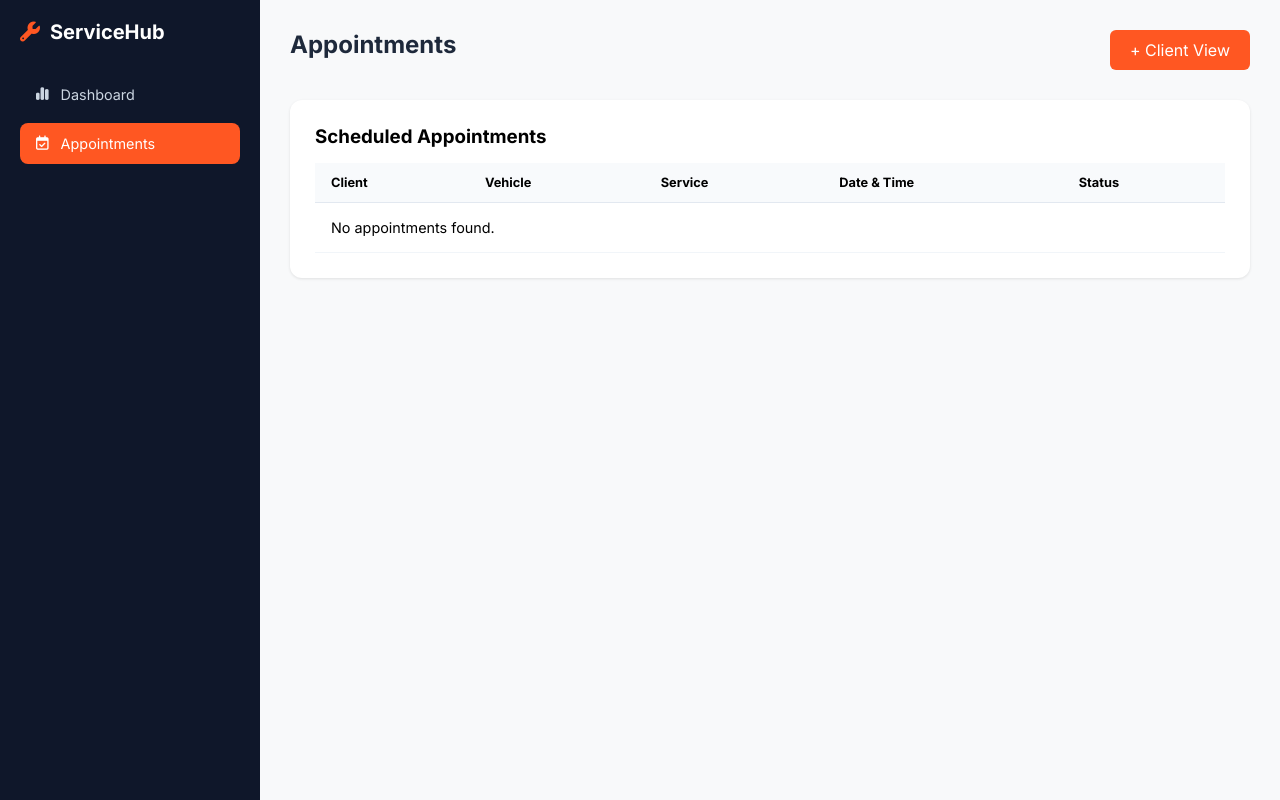
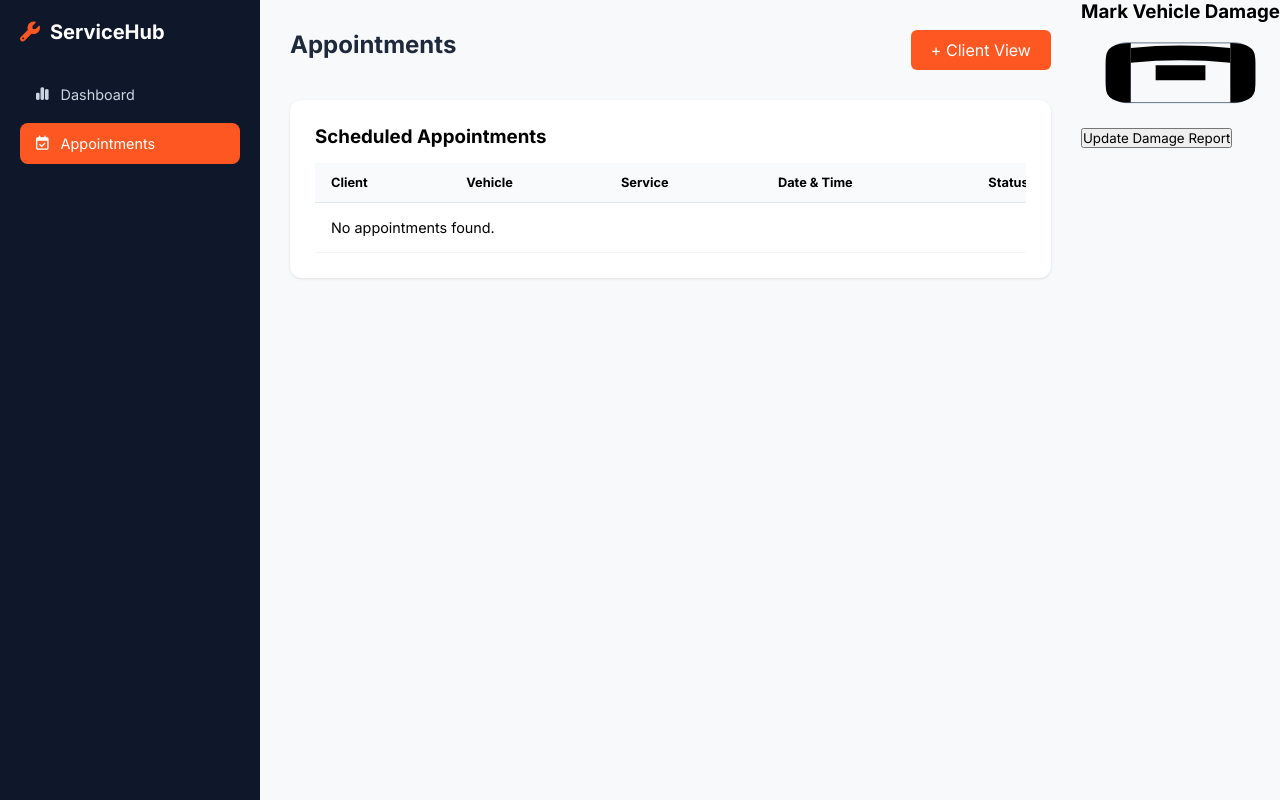
Before and after one commit to erick055/ServiceHub, a PHP site: page /admin-appointments.php in a window 1280 px wide. Run offline with PHP 8.4, Linux system fonts and the light colour scheme; data that the repository does not hold is empty.

Commit message:
Add files via upload

```diff
--- a/servicehub/admin-appointments.php
+++ b/servicehub/admin-appointments.php
@@ -43,8 +43,8 @@ $result = $conn->query($sql);
             <i class="fa-solid fa-wrench" style="color: var(--primary-orange);"></i> ServiceHub
         </div>
         <ul class="nav-menu">
-            <li><a href="dashboard.php" class="nav-link"><i class="fa-solid fa-chart-simple"></i> Dashboard</a></li>
-            <li><a href="appointments.php" class="nav-link active"><i class="fa-regular fa-calendar-check"></i> Appointments</a></li>
+            <li><a href="admin-dashboard.php" class="nav-link"><i class="fa-solid fa-chart-simple"></i> Dashboard</a></li>
+            <li><a href="admin-appointments.php" class="nav-link active"><i class="fa-regular fa-calendar-check"></i> Appointments</a></li>
         </ul>
     </aside>
 
@@ -90,5 +90,26 @@ $result = $conn->query($sql);
             </div>
         </section>
     </main>
+    <div class="car-container">
+    <h3>Mark Vehicle Damage</h3>
+    <svg viewBox="0 0 400 200" xmlns="http://www.w3.org/2000/svg">
+        <rect x="50" y="40" width="300" height="120" rx="40" fill="none" stroke="#64748b" stroke-width="2"/>
+
+        <path id="hood" class="car-part" d="M100 50 Q200 40 300 50 L300 80 Q200 70 100 80 Z" />
+        <text x="200" y="70" class="part-label">HOOD</text>
+
+        <path id="front_bumper" class="car-part" d="M50 70 Q50 40 100 40 L100 160 Q50 160 50 130 Z" />
+        <text x="75" y="105" class="part-label" transform="rotate(-90 75,105)">FRONT</text>
+
+        <path id="roof" class="car-part" d="M150 85 h100 v30 h-100 z" />
+        <text x="200" y="105" class="part-label">ROOF</text>
+
+        <path id="rear_bumper" class="car-part" d="M350 70 Q350 40 300 40 L300 160 Q350 160 350 130 Z" />
+        <text x="325" y="105" class="part-label" transform="rotate(90 325,105)">REAR</text>
+    </svg>
+
+    <input type="hidden" name="damage_data" id="damage_data">
+    <button type="button" onclick="saveDamage()" class="btn-submit">Update Damage Report</button>
+</div>
 </body>
 </html>
--- a/servicehub/admin-dashboard.php
+++ b/servicehub/admin-dashboard.php
@@ -3,7 +3,7 @@ session_start();
 
 // Check if user is logged in AND is an admin
 if (!isset($_SESSION['user_id']) || $_SESSION['role'] !== 'admin') {
-    header("Location: user-pages/login.php"); // Send them back to login
+    header("Location: login.php"); // Send them back to login
     exit();
 }
 include 'db_connect.php';
@@ -64,8 +64,8 @@ $recent_result = $conn->query($recent_query);
     <aside class="sidebar">
         <div class="brand"><i class="fa-solid fa-wrench"></i><h1>ServiceHub</h1></div>
         <ul class="nav-menu">
-            <li><a href="dashboard.php" class="nav-link active"><i class="fa-solid fa-chart-simple"></i> Dashboard</a></li>
-            <li><a href="appointments.php" class="nav-link"><i class="fa-regular fa-calendar-check"></i> Appointments</a></li>
+            <li><a href="admin-dashboard.php" class="nav-link active"><i class="fa-solid fa-chart-simple"></i> Dashboard</a></li>
+            <li><a href="admin-appointments.php" class="nav-link"><i class="fa-regular fa-calendar-check"></i> Appointments</a></li>
         </ul>
     </aside>
 
```
Also changed, not shown: servicehub/login.php (+37 -6 lines), servicehub/register.php (+16 -5 lines), servicehub/damage-report.php (added).
